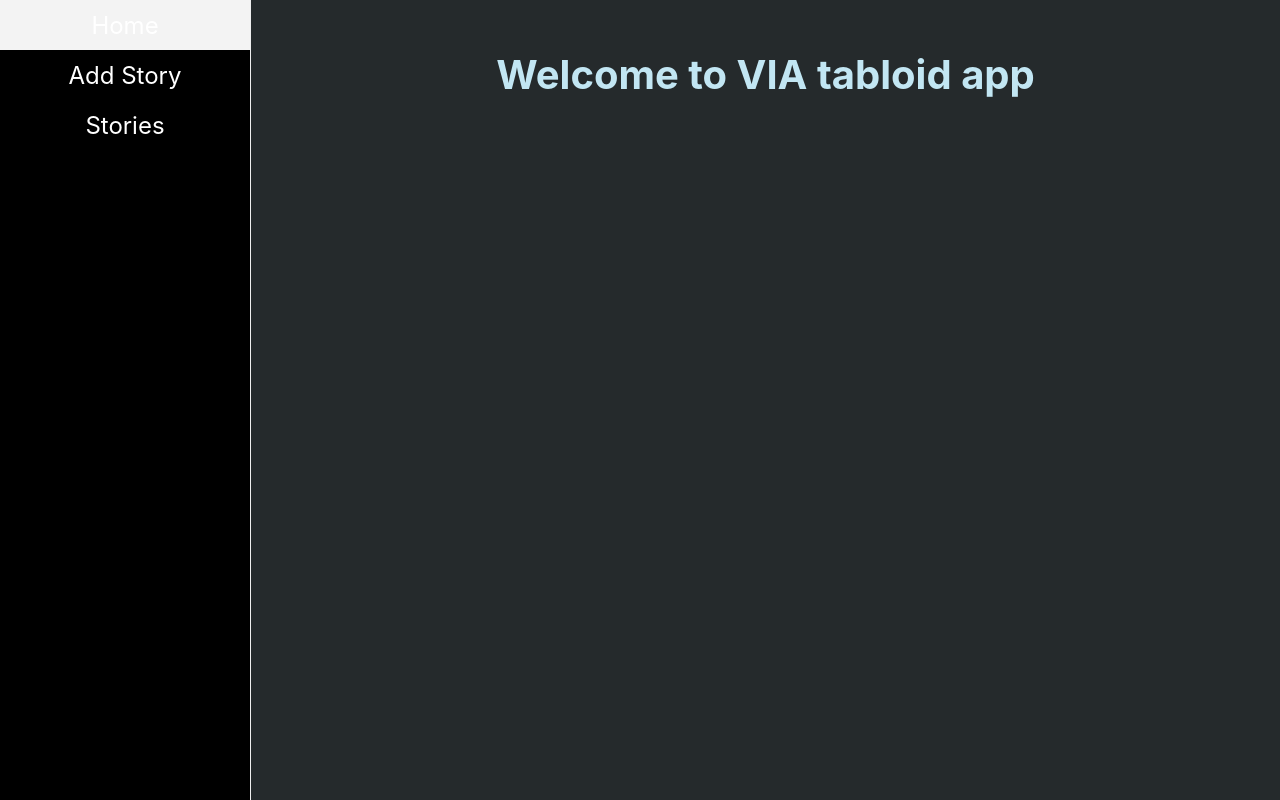
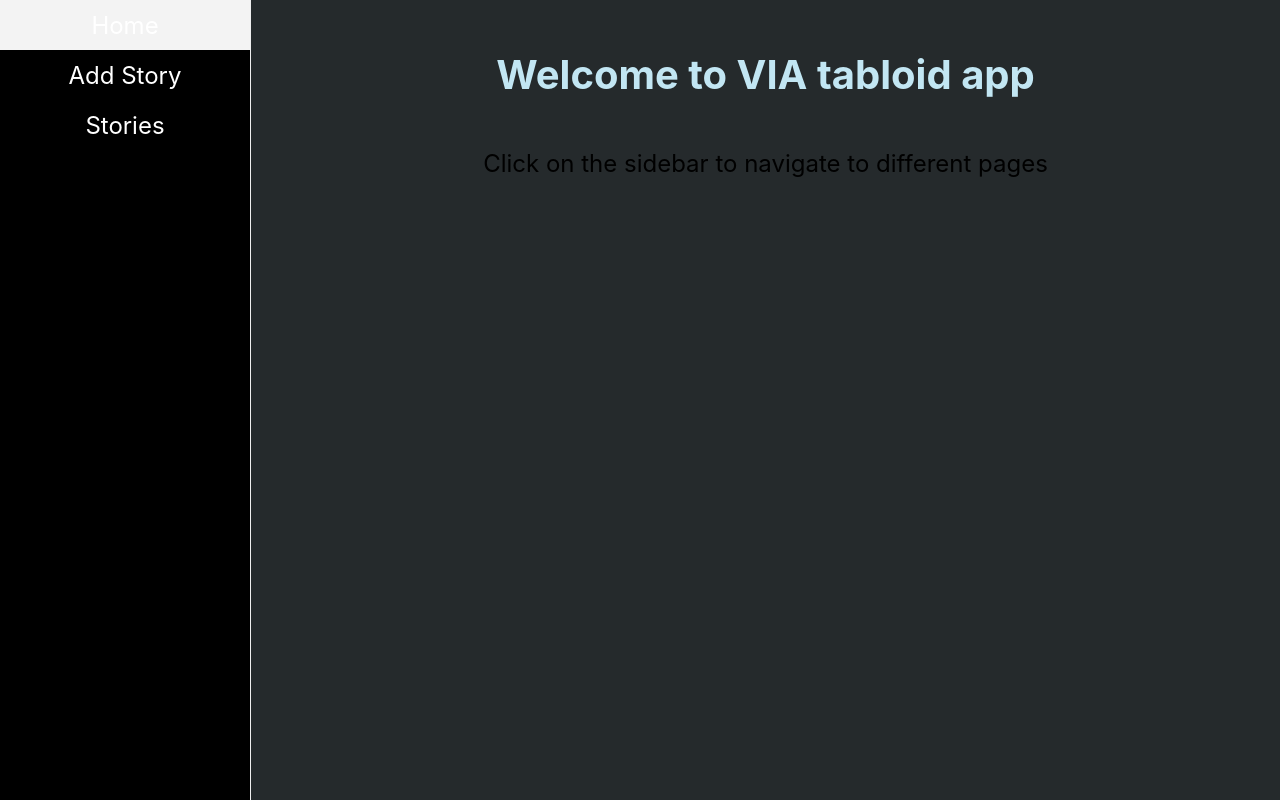
Before and after one commit to totlevi/DOC1_Assignment, a React (Create React App) app in the folder React/: page /stories in a window 1280 px wide. Built offline with nearby package versions, Linux system fonts and the light colour scheme; no server answers.

Commit message:
CI/CD - Full test

```diff
--- a/React/src/components/App.js
+++ b/React/src/components/App.js
@@ -21,6 +21,7 @@ function App() {
             </Sidebar>
       <header className="App-header">
         <h1>Welcome to VIA tabloid app</h1>
+        <p>Click on the sidebar to navigate to different pages</p>
       </header>
     </div>
   );
```
